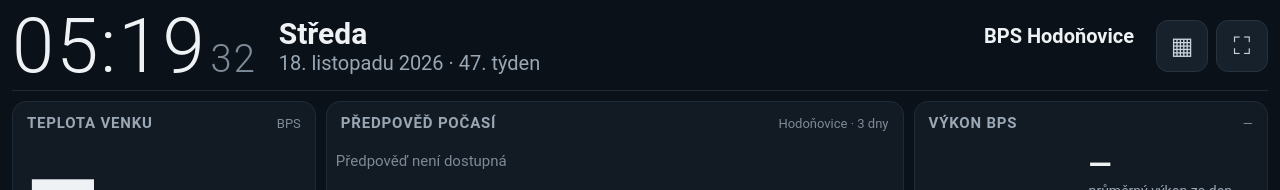
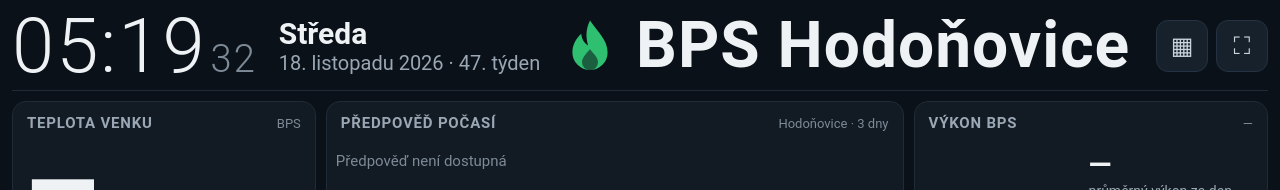
Before and after one commit to Lukianoo/BPS-meteo, a plain HTML site: page info.html in a window 1280 px wide. Shown: the top 190 px of the page. Drawn offline with Linux system fonts and the light colour scheme; no server answers.

Commit message:
Add files via upload

```diff
--- a/info.html
+++ b/info.html
@@ -20,13 +20,13 @@ body{background:#0b1118;color:#eef2f5;font-family:Roboto,"Segoe UI",system-ui,Ar
 .top{display:flex;align-items:center;padding-bottom:6px;border-bottom:1px solid #1f2b37;margin-bottom:10px;flex:0 0 auto}
 .top .clk{font-size:76px;font-weight:300;line-height:1;letter-spacing:2px}
 .top .clk span{font-size:38px;color:#7d8a97;margin-left:4px}
-.top .dt{margin-left:22px}
+.top .dt{margin-left:22px;flex:0 0 auto;white-space:nowrap}
 .top .dt b{display:block;font-size:30px;font-weight:600;line-height:1.1}
 .top .dt span{font-size:20px;color:#9aa7b4}
 .top .sp{flex:1}
-.top .brand{text-align:right;margin-right:14px}
-.top .brand b{display:block;font-size:20px;font-weight:600}
-.top .brand span{font-size:14px;color:#7d8a97}
+.top .brand{flex:1 1 auto;min-width:0;display:flex;align-items:center;justify-content:center;margin:0 16px;overflow:hidden}
+.top .brand svg{width:58px;height:58px;flex:0 0 58px;margin-right:14px}
+.top .brand b{font-size:58px;font-weight:700;letter-spacing:1px;white-space:nowrap;line-height:1}
 .btn{display:inline-block;width:52px;height:52px;border-radius:12px;background:#16212c;border:1px solid #243241;color:#c9d3dc;font-size:24px;line-height:50px;text-align:center;text-decoration:none;margin-left:8px;cursor:pointer}
 .btn:active{background:#223040}
 
@@ -148,7 +148,6 @@ body{background:#0b1118;color:#eef2f5;font-family:Roboto,"Segoe UI",system-ui,Ar
   .pwr .pv b{font-size:24px}
   .fl .r{font-size:15px}.fl .r b{font-size:16px}
   .spark{height:44px}
-  .top .brand{display:none}
   .day h3 span{display:none}
   .pvl{font-size:12px!important}
   .ftr{display:none}
@@ -173,8 +172,7 @@ body{background:#0b1118;color:#eef2f5;font-family:Roboto,"Segoe UI",system-ui,Ar
   <div class="top">
     <div class="clk num" id="clk">--:--</div>
     <div class="dt"><b id="dDay">—</b><span id="dDate">—</span></div>
-    <div class="sp"></div>
-    <div class="brand"><b>BPS Hodoňovice</b><span id="nameday">&nbsp;</span></div>
+    <div class="brand"><svg viewBox="0 0 40 40" aria-hidden="true"><path d="M20 4c5 7.5 11 12 11 20a11 11 0 0 1-22 0c0-5 2.5-8.6 5.5-11.6.4 3.6 2 6 4.3 7.3C17.6 15 17 10 20 4z" fill="#2fbf71"/><path d="M20 22c2.4 3.2 5 5 5 8.2a5 5 0 0 1-10 0c0-2.7 2.2-5 5-8.2z" fill="#0b1118" opacity=".55"/></svg><b>BPS Hodoňovice</b></div>
     <a class="btn" href="index.html" title="Provozní přehled">&#9638;</a>
     <div class="btn" id="btnFs" title="Celá obrazovka">&#x26F6;</div>
   </div>
@@ -304,9 +302,20 @@ function cache(key, val) {
 /* =====================================================================
    Hodiny a datum
    ===================================================================== */
-var rmSize = '';
+var rmSize = '', brSize = '';
+/* nápis BPS Hodoňovice se přizpůsobí volnému místu mezi datem a tlačítky */
+function fitBrand() {
+  var br = document.querySelector('.top .brand'), b = br ? br.querySelector('b') : null, ic = br ? br.querySelector('svg') : null;
+  if (!b) return;
+  var avail = br.clientWidth, fs = 68;
+  b.style.fontSize = fs + 'px';
+  while (fs > 16 && b.offsetWidth + fs + 14 > avail) { fs -= 2; b.style.fontSize = fs + 'px'; }
+  if (ic) { ic.style.width = ic.style.height = fs + 'px'; ic.style.flexBasis = fs + 'px'; }
+}
 function tick() {
   var d = new Date();
+  var tp = document.querySelector('.top');
+  if (tp) { var ts = tp.offsetWidth + ':' + $('dDate').innerHTML.length; if (ts !== brSize) { brSize = ts; setTimeout(fitBrand, 0); } }
   var rb = document.getElementById('rm');
   if (rb && typeof rdLayout === 'function') { var sz = rb.offsetWidth + 'x' + rb.offsetHeight; if (sz !== rmSize) { rmSize = sz; rdLayout(); } }
   $('clk').innerHTML = pad(d.getHours()) + ':' + pad(d.getMinutes()) + '<span>' + pad(d.getSeconds()) + '</span>';
```
